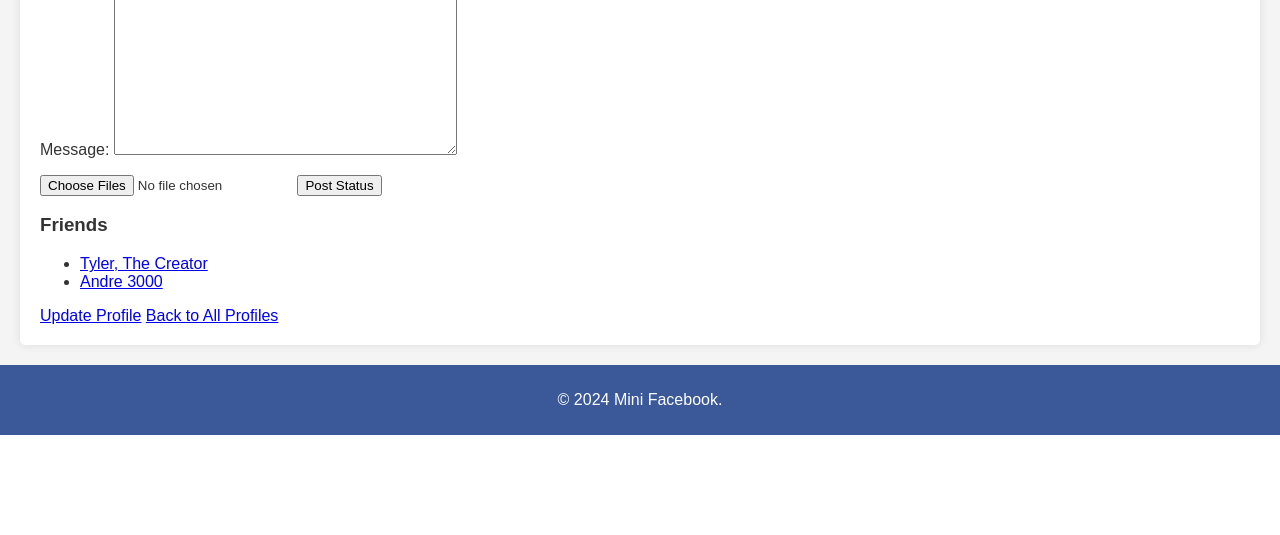
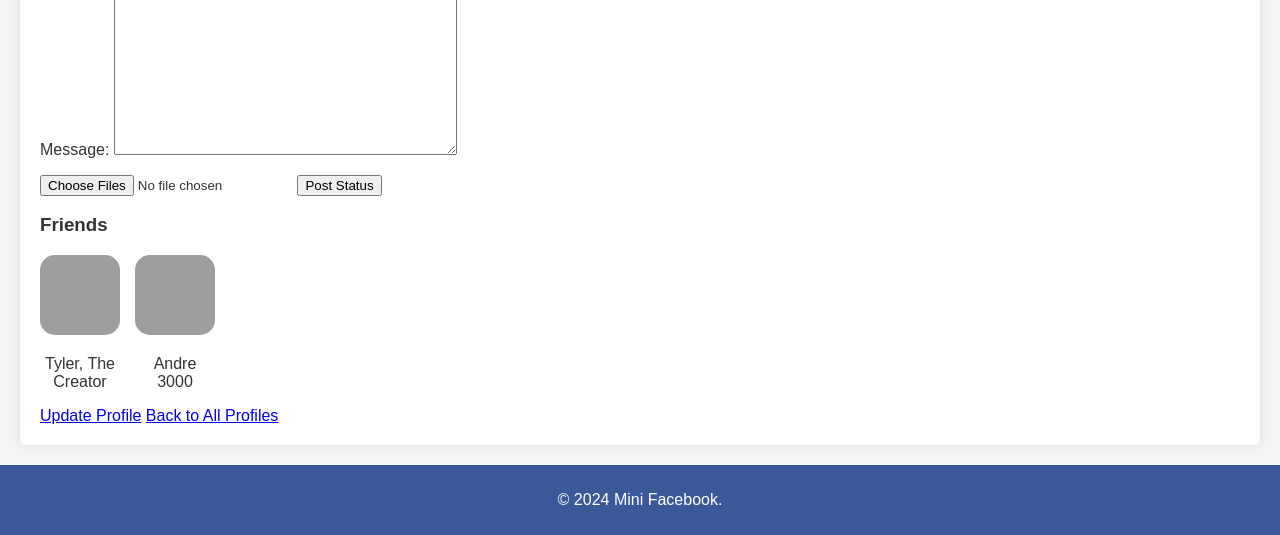
Before and after one commit to AsadSoomr0/cs412, a Django app: page /mini_fb/profile/1/ in a window 1280 px wide. Shown: the part 771-1306 px from the top of the page. Before the commit the page ends 1206 px from the top, so only its background shows below. Run offline with Django 5.2, Linux system fonts and the light colour scheme; data comes from the database, SQL or seed files in the repository; grey boxes are pictures that could not be loaded.

Commit message:
added styling for friends section

```diff
--- a/mini_fb/templates/mini_fb/show_profile.html
+++ b/mini_fb/templates/mini_fb/show_profile.html
@@ -35,13 +35,16 @@
     </form>
 
     <h3>Friends</h3>
-    <ul>
-    {% for friend in profile.get_friends %}
-        <li><a href="{% url 'show_profile' friend.pk %}">{{ friend.first_name }} {{ friend.last_name }}</a></li>
-    {% empty %}
-        <p>No friends available.</p>
-    {% endfor %}
-    </ul>
+    <div class="friend-container">
+        {% for friend in object.get_friends %}
+        <a href="{% url 'show_profile' friend.pk %}" class="friend-link">
+            <div class="friend-item">
+                <img src="{{ friend.profile_image_url }}" alt="{{ friend.first_name }}" class="friend-image">
+                <p>{{ friend.first_name }} {{ friend.last_name }}</p>
+            </div>
+        </a>
+        {% endfor %}
+    </div>
 
     <a href="{% url 'update_profile' object.pk %}">Update Profile</a>
     <a href="{% url 'show_all_profiles' %}">Back to All Profiles</a>
--- a/static/css/mini_fb_styles.css
+++ b/static/css/mini_fb_styles.css
@@ -86,3 +86,29 @@ footer {
     width: 100%;
     margin-top: 20px;
 }
+
+
+.friend-container {
+    display: flex;
+    flex-wrap: wrap;
+    gap: 15px;
+    align-items: flex-start;
+    justify-content: flex-start;
+}
+
+.friend-item {
+    text-align: center;
+    width: 80px;
+}
+
+.friend-image {
+    width: 80px;
+    height: 80px;
+    border-radius: 15px;
+    object-fit: cover;
+}
+
+.friend-link {
+    text-decoration: none;
+    color: inherit;
+}
```
